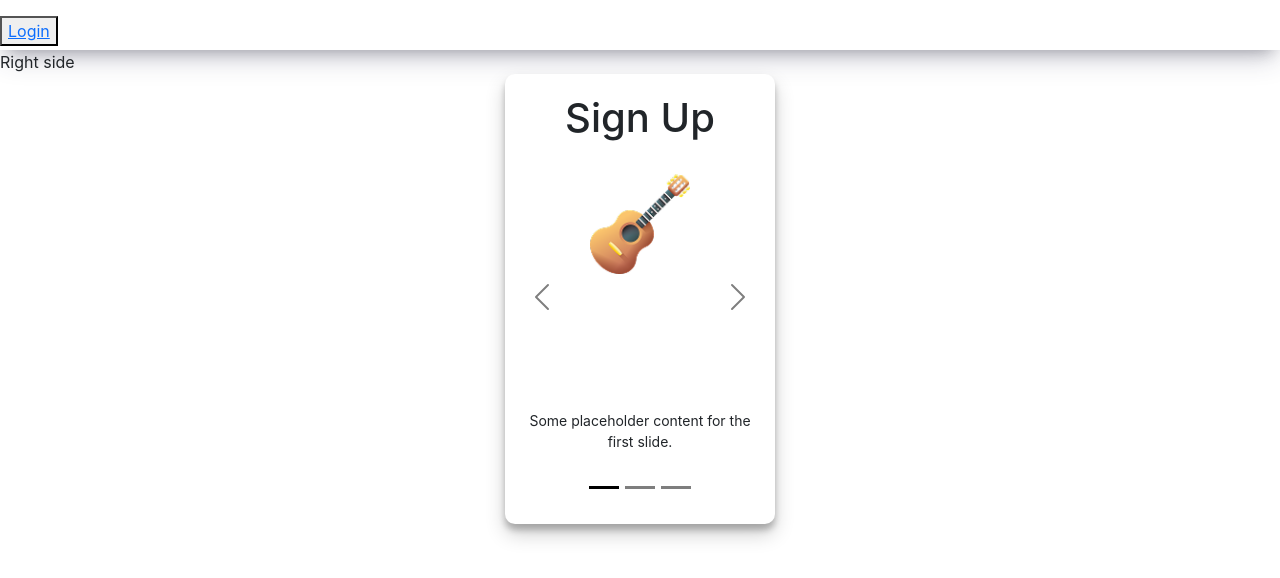
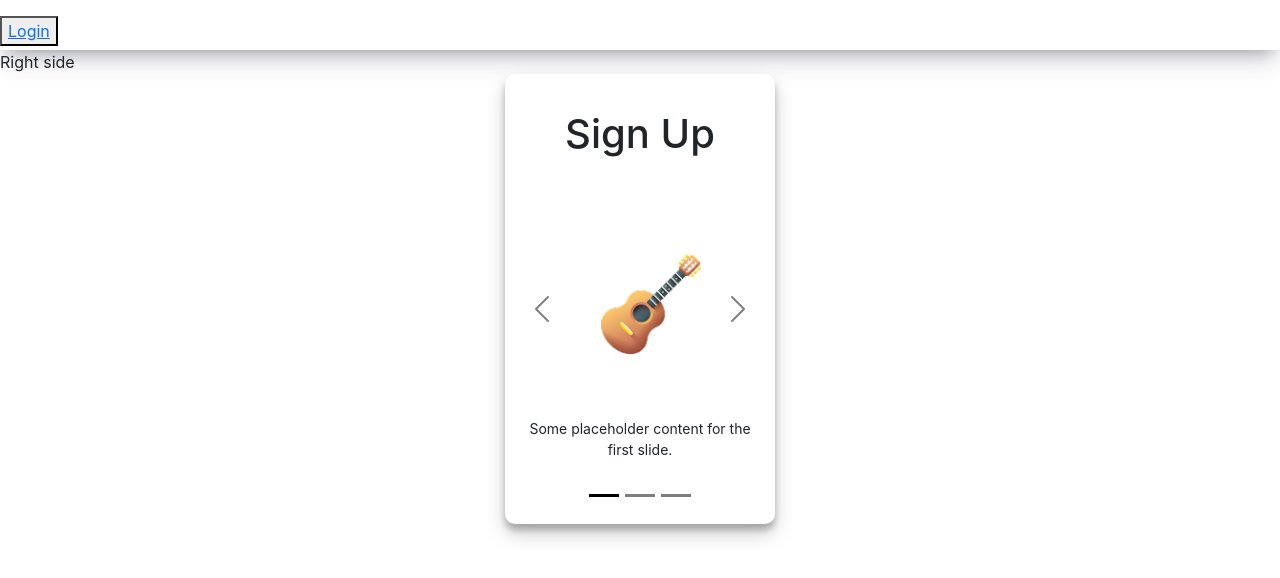
Before and after one commit to abhishekcha790/buddyHub, a React (Create React App) app in the folder frontend/: page /login in a window 1280 px wide. Shown: the top 578 px of the page. Built offline with nearby package versions, Linux system fonts and the light colour scheme.

Commit message:
Left comp

```diff
--- a/frontend/src/components/Login/LeftSideLogin.js
+++ b/frontend/src/components/Login/LeftSideLogin.js
@@ -22,38 +22,38 @@ function LeftSideLogin() {
           id="carouselExampleDark"
           className="carousel carousel-dark slide text-center"
         >
-          <h1 style={{ marginBottom: "2rem" }}>Sign Up</h1>
+          <h1 style={{ marginBottom: "1rem" ,marginTop:"1rem"}}>Sign Up</h1>
           <div className="carousel-inner">
             <div className="carousel-item active" data-bs-interval="10000">
               <img
                 src={guitar}
-                className="mx-auto mb-2"
-                style={{ width: "100px" }}
+                className="ml-4"
+                style={{ marginTop:"5rem" ,marginLeft: "1.4rem", width: "100px" }}
                 alt="Guitar"
               />
-              <p className="small" style={{ marginTop: "8rem" }}>
+              <p className="small" style={{ marginTop: "4rem" }}>
                 Some placeholder content for the first slide.
               </p>
             </div>
             <div className="carousel-item" data-bs-interval="2000">
               <img
                 src={work}
-                className="mx-auto mb-2"
-                style={{ width: "100px" }}
+                className=" mb-2"
+                style={{ width: "125px",marginTop:"5rem "}}
                 alt="Work"
               />
-              <p className="small" style={{ marginTop: "8rem" }}>
+              <p className="small" style={{ marginTop: "2rem" }}>
                 Some placeholder content for the second slide.
               </p>
             </div>
             <div className="carousel-item">
               <img
                 src={motorcycle}
-                className="mx-auto mb-2"
-                style={{ width: "100px" }}
+                className=" mb-2"
+                style={{ width: "120px" , height:"125px",marginTop: "5rem" }}
                 alt="Motorcycle"
               />
-              <p className="small" style={{ marginTop: "8rem" }}>
+              <p className="small" style={{ marginTop: "2rem" }}>
                 Some placeholder content for the third slide.
               </p>
             </div>
```
Also changed, not shown: 1 other file (tests, documents, lock files or other folders).
